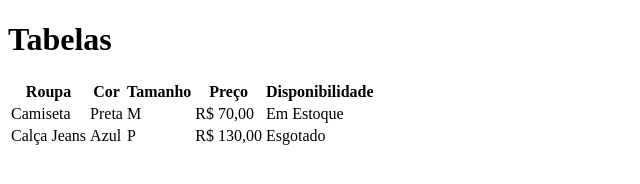
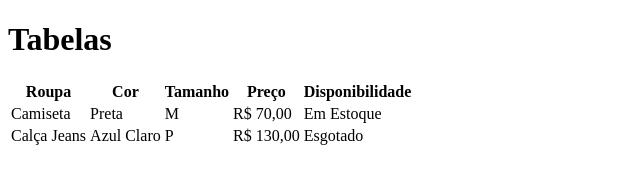
Before and after one commit to lucasan-amorim/aula-tabela, a plain HTML site: page index.html in a window 1280 px wide. Shown: the whole page, without its empty margins (0-640 px from the left). Drawn offline with Linux system fonts and the light colour scheme.

Commit message:
Trocado a cor de azul para azul claro

```diff
--- a/index.html
+++ b/index.html
@@ -25,7 +25,7 @@
         </tr>
         <tr>
             <td>Calça Jeans</td>
-            <td>Azul</td>
+            <td>Azul Claro</td>
             <td>P</td>
             <td>R$ 130,00</td>
             <td>Esgotado</td>
```
